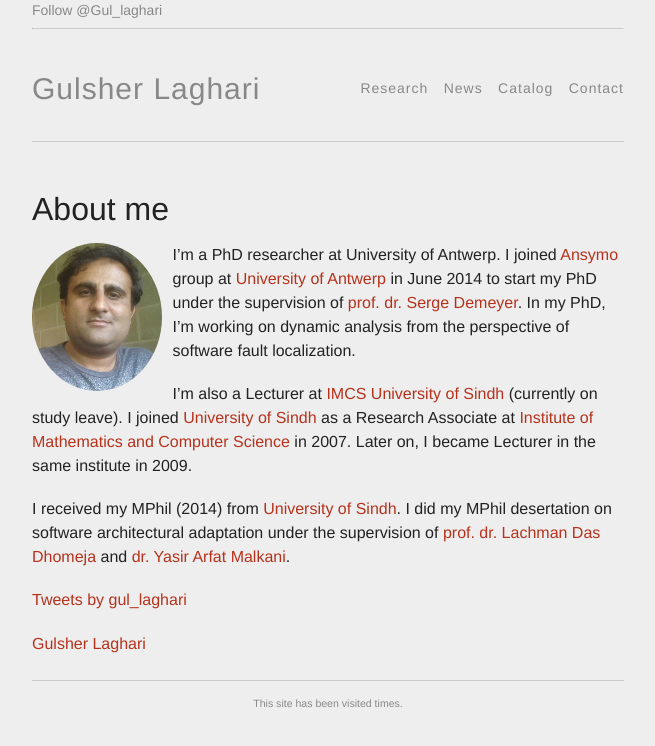
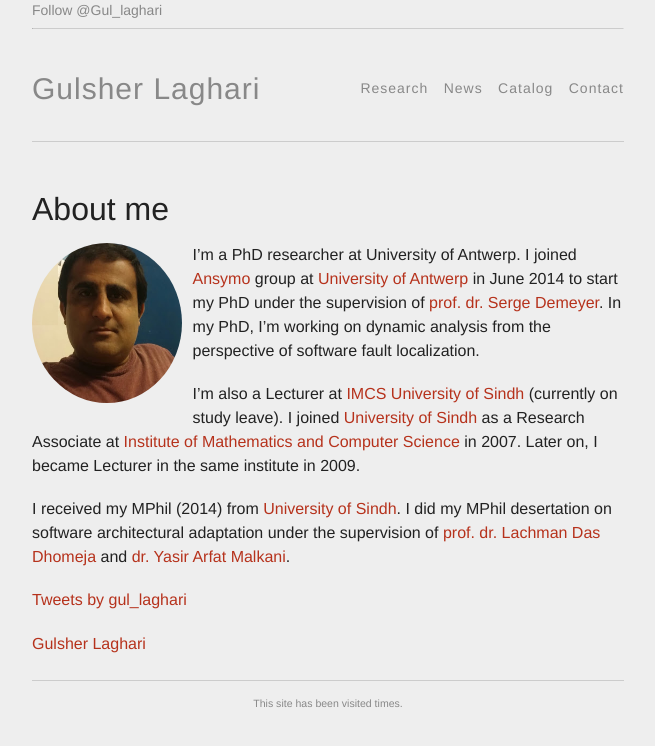
Before and after one commit to glaghari/glaghari.github.io, a Jekyll site: the page built from index.md, in a window 1280 px wide. Shown: the top 746 px of the page, without its empty margins (312-967 px from the left). Built offline with Jekyll 4.4.1, drawn with Linux system fonts in a browser that asks for light colours; comment, search, counter and statistics services are not loaded.

Commit message:
change pic

```diff
--- a/_includes/about.md
+++ b/_includes/about.md
@@ -1,4 +1,4 @@
-{% include image.html url="images/photo.jpg" caption="" max_width="200px" width="130px" align="left" %}
+{% include image.html url="images/photo.jpg" caption="" max_width="200px" height="160px" width="150px" align="left" %}
 
 I'm a PhD researcher at University of Antwerp.
 I joined [Ansymo](https://www.uantwerpen.be/en/rg/ansymo/) group at [University of Antwerp](https://www.uantwerpen.be/nl/personeel/gulsher-laghari/) in June 2014 to start my PhD under the supervision of [prof. dr. Serge Demeyer](http://win.ua.ac.be/~sdemey/). In my PhD, I'm working on dynamic analysis from the perspective of software fault localization.
--- a/_includes/image.html
+++ b/_includes/image.html
@@ -1,6 +1,8 @@
 <div class="captioned-img align{{include.align}}">
     <a href="{{ include.url }}">
-    {% if include.width %}
+    {% if include.width and include.height %}
+    <img src="{{ include.url }}" height="{{ include.height }}" width="{{ include.width }}" style="border-radius: 70%;"/>
+    {% else if include.width %}
     <img src="{{ include.url }}" width="{{ include.width }}" style="border-radius: 70%;"/>
     {% else if include.height %}
     <img src="{{ include.url }}" height="{{ include.height }}" />
```
Also changed, not shown: images/favicon.ico, images/photo.jpg.
